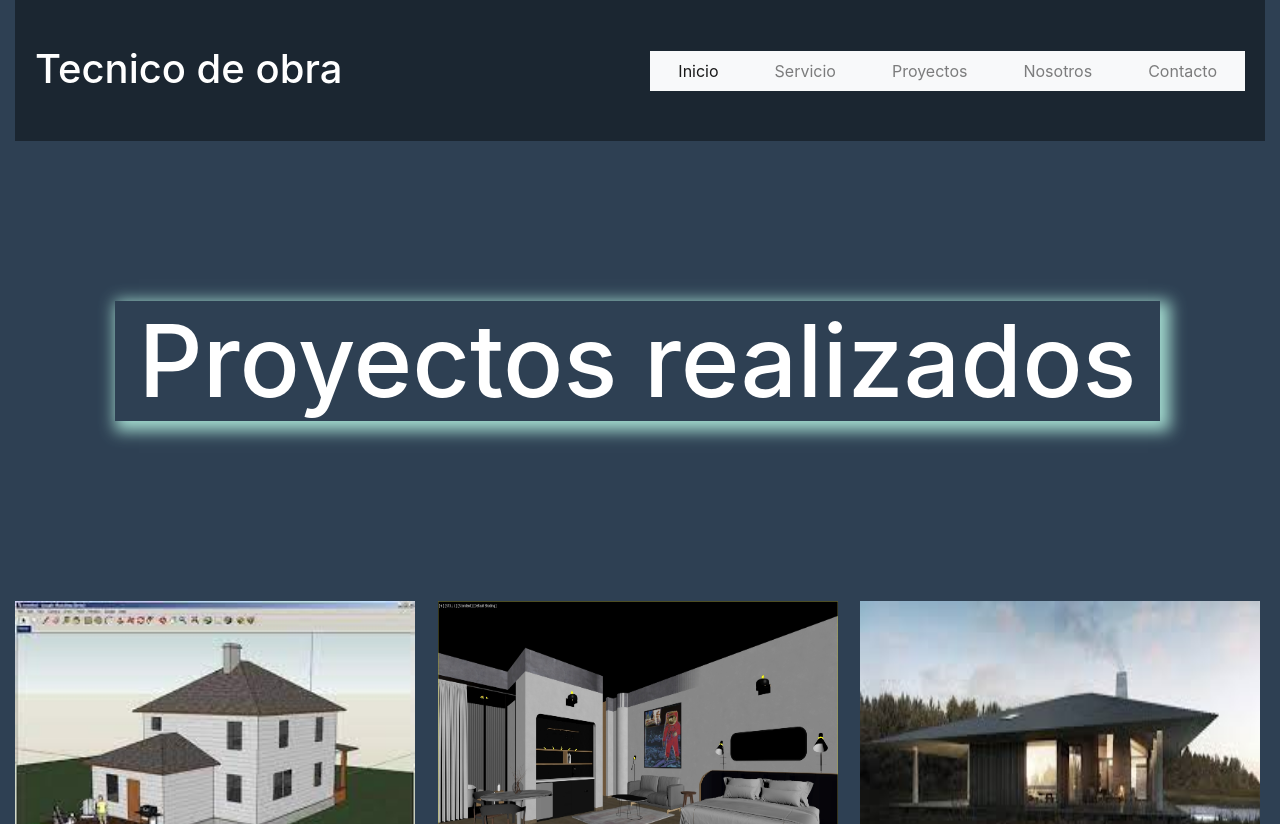
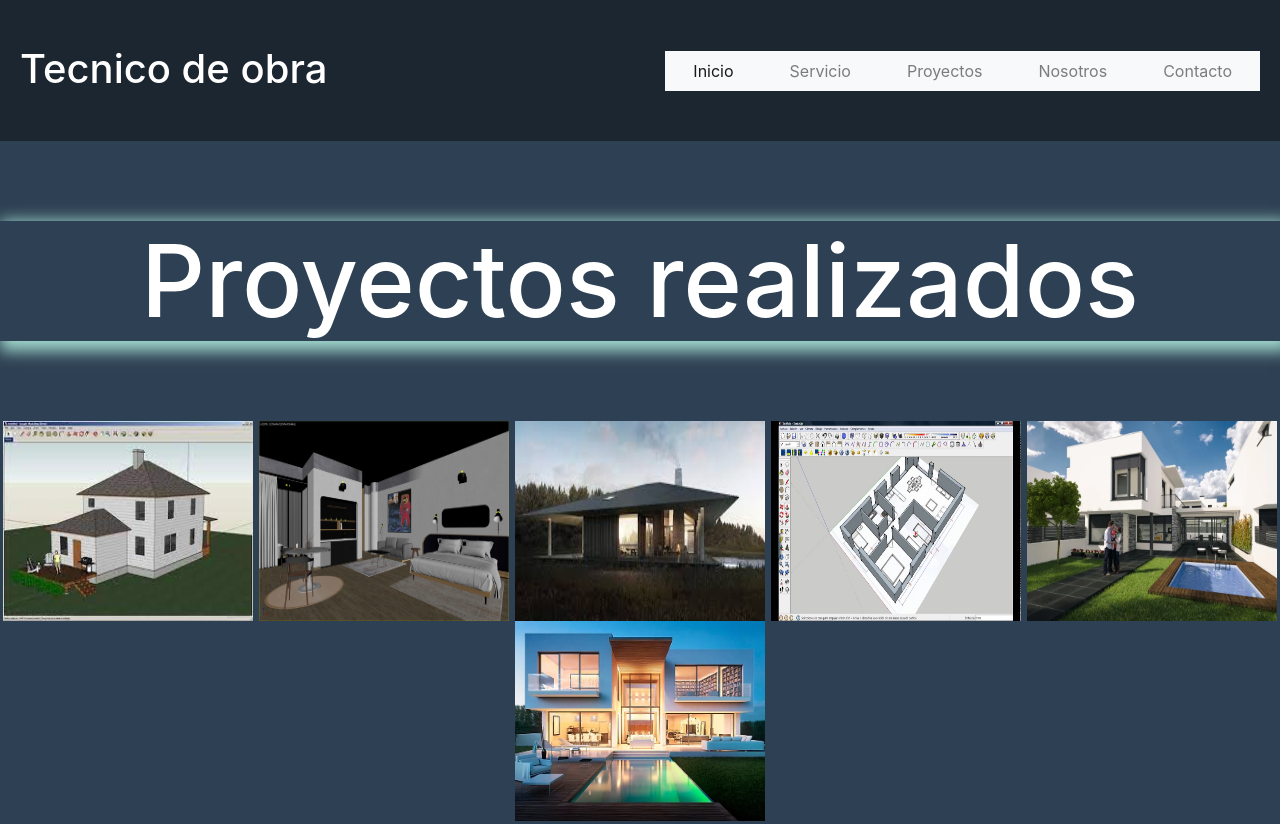
Before and after one commit to Benjakravcho/proyecto-final, a website: page assets/pages/proyectos-realizados.html in a window 1280 px wide. Shown: the top 824 px of the page. Drawn offline with Linux system fonts and the light colour scheme.

Commit message:
arreglando proyectos

```diff
--- a/assets/css/estilos.css
+++ b/assets/css/estilos.css
@@ -7,21 +7,6 @@ html,body{
     height: 100vh;
 }
 
-.grid {
-    display: grid;
-    grid-template-areas:
-    "t t t"
-    "img img img"
-    "img img img"
-    "footer footer footer"
-    ;
-
-    grid-template-columns: auto auto auto auto;
-    grid-column-gap: 5px;
-    grid-row-gap: 100px;
-    width: 100%;
-    height: 100vh;
-}
 
 #titulo {
     grid-area: t;
@@ -142,9 +127,6 @@ p {
 }
 
 @media (max-width: 670px) and (min-width: 300px) {
-    .header {
-        width: 640px;
-    }
     .display-3 {
         font-size: 4.38rem;
     }
@@ -158,10 +140,8 @@ p {
 }
 
 
-@media screen and (max-width: 300px) {
-    #margin-top {
-        margin-top: 1020px;
-    }
+@media screen and (max-width: 440px) {
+
     .responsive {
             width: 100%;
     }
@@ -174,7 +154,21 @@ p {
     .responsive {
         width: 100%;
         padding-right: 15px;
+        padding-left: 15px;
 }
+}
+
+@media (max-width: 550px) and (min-width: 300px) {
+    .titulo {
+        font-size: 3rem;
+        margin: 15px;
+    }
+    p {
+        margin-left: 0;
+    }
+    #margin-top {
+        margin-top: 100px;
+    }
 }
 
 /* le puse display:none-para a futuro cambiarlo */
@@ -192,6 +186,17 @@ p {
 
 }
 
+#imagen {
+    display: flex;
+    flex-direction: row;
+    justify-content: space-around;
+    flex-wrap: wrap;
+}
+
+div.container-fluid {
+    padding: 0 0;
+}
+
 #margen {
     margin-bottom: -150px;
     margin-right: 0px;
@@ -202,13 +207,17 @@ p {
     margin-top: 200px;
 }
 
+#responsive {
+
+}
+
 h3 {
     color: #fff;
     display: flex;
-    flex-wrap: nowrap;
+    flex-wrap: wrap;
     flex-direction: column;
-    margin: 80px 100px;
     font-size: 6.25rem;
+    margin-bottom: 80px;
     text-align: center;
     align-items: center;
     -webkit-box-shadow: 5px 5px 15px 5px #A2D9CE;
--- a/assets/pages/proyectos-realizados.html
+++ b/assets/pages/proyectos-realizados.html
@@ -14,7 +14,7 @@
     <div class="container-fluid">
         <div class="row">
             <div class="col-12">
-                <header class="header">
+                <header>
                     <h1 class="media">Tecnico de obra</h1>
 
                 <div class="display2" class="col-md-3">
@@ -47,17 +47,17 @@
             </div>
         </div>
 
-<div class="grid">
+<div>
     <div id="titulo">
-        <h3>Proyectos realizados</h3>
+        <h3 class="titulo">Proyectos realizados</h3>
     </div>
     <div id="imagen">
-        <img class="responsive" src="../images/descarga.jpg" height="300px" width="400px" alt="">
-        <img class="responsive" src="../images/1642186308.jpg" height="300px" width="400px" alt="">
-        <img class="responsive" src="../images/images.jpg" height="300px" width="400px" alt="">
-        <img class="responsive" src="../images/sketchup.jpg" height="300px" width="400px" alt="">
-        <img class="responsive" src="../images/renders-vista-detall-original.webp" height="300px" width="400px" alt="">
-        <img class="responsive" src="../images/render.png" height="300px" width="400px" alt="">
+        <img class="responsive" src="../images/descarga.jpg" height="200px" width="250px" alt="">
+        <img class="responsive" src="../images/1642186308.jpg" height="200px" width="250px" alt="">
+        <img class="responsive" src="../images/images.jpg" height="200px" width="250px" alt="">
+        <img class="responsive" src="../images/sketchup.jpg" height="200px" width="250px" alt="">
+        <img class="responsive" src="../images/renders-vista-detall-original.webp" height="200px" width="250px" alt="">
+        <img class="responsive" src="../images/render.png" height="200px" width="250px" alt="">
     </div>
     <footer id="margin-top">
         <p>Copyright  &copy;2022 - Bk</p>
```
